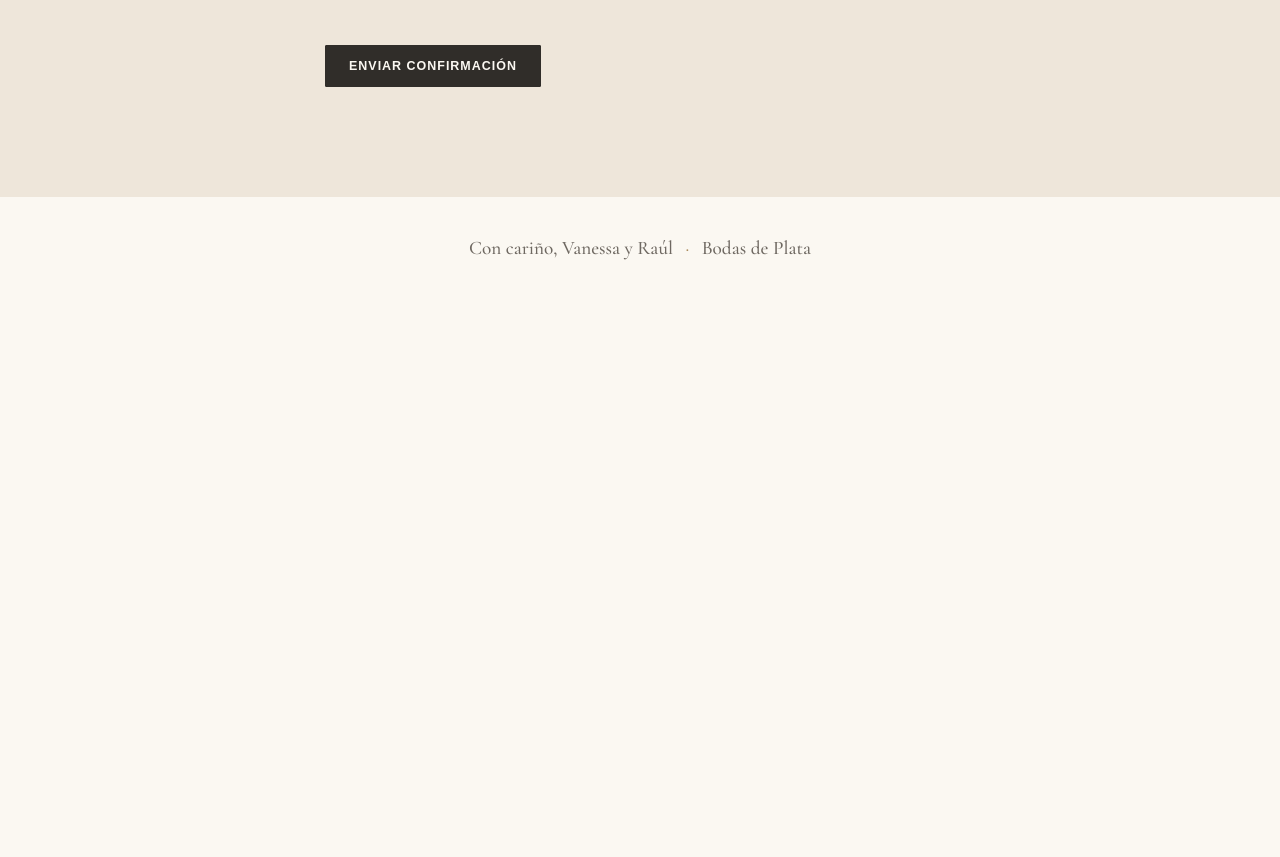
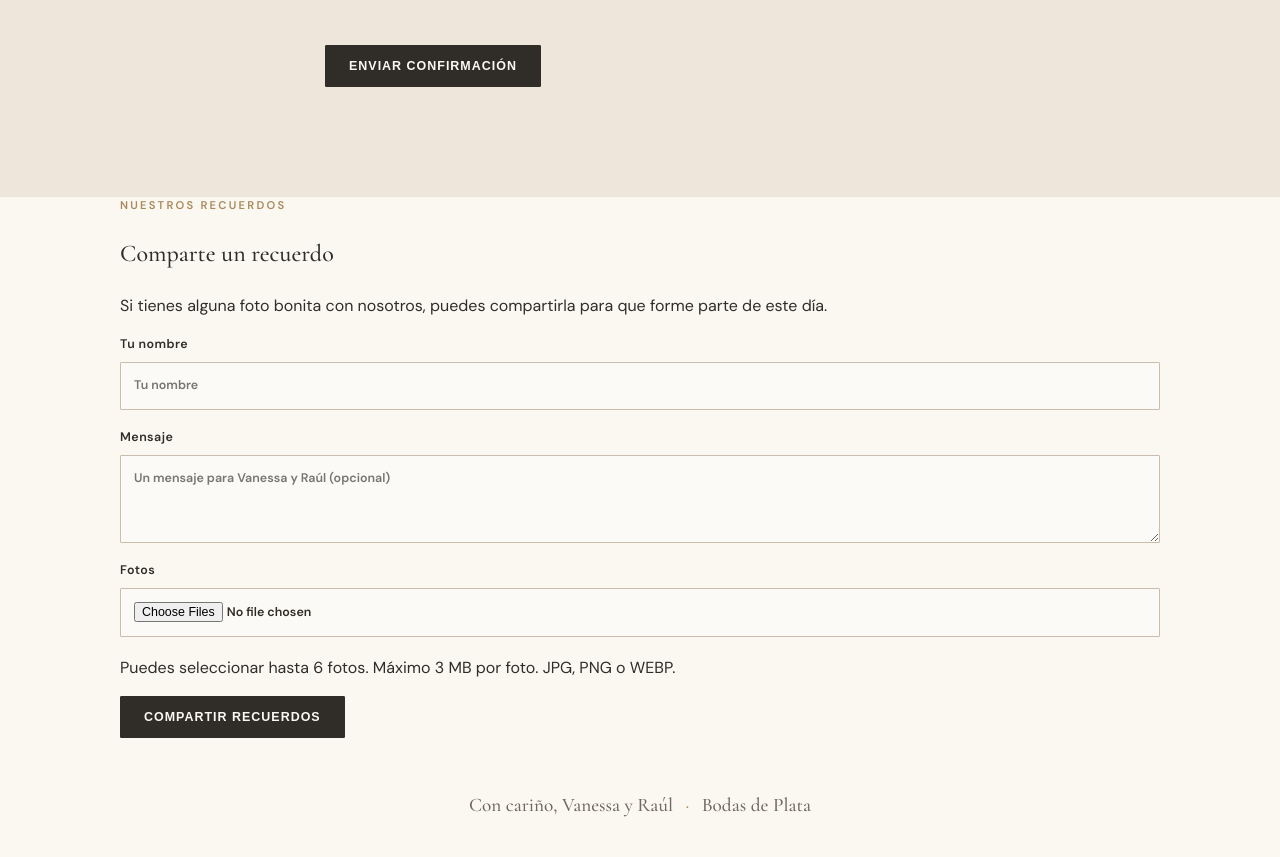
Before and after one commit to joseluistemprado-dotcom/SaveTheDate, a website: page public/index.html in a window 1280 px wide. Shown: the part 3628-4485 px from the top of the page. Before the commit the page ends 3928 px from the top, so only its background shows below. Drawn offline with nearby package versions, Linux system fonts and the light colour scheme; no server answers.

Commit message:
Add memory sharing section with form
Added a new section for sharing memories with a form to submit names, messages, and photos.

```diff
--- a/public/index.html
+++ b/public/index.html
@@ -207,6 +207,82 @@
 
       </div>
     </section>
+<section class="album-section reveal" id="recuerdos">
+
+<div class="wrap">
+
+<p class="eyebrow">Nuestros recuerdos</p>
+
+<h2>Comparte un recuerdo</h2>
+
+<p>
+Si tienes alguna foto bonita con nosotros,
+puedes compartirla para que forme parte de este día.
+</p>
+
+<form id="album-form" class="album-form">
+
+<label>
+Tu nombre
+<input
+type="text"
+name="name"
+maxlength="100"
+required
+placeholder="Tu nombre">
+</label>
+
+<label>
+Mensaje
+<textarea
+name="message"
+maxlength="280"
+rows="3"
+placeholder="Un mensaje para Vanessa y Raúl (opcional)"></textarea>
+</label>
+
+<label>
+Fotos
+<input
+type="file"
+name="photos"
+accept="image/jpeg,image/png,image/webp"
+multiple
+required>
+</label>
+
+<p class="album-help">
+Puedes seleccionar hasta 6 fotos.
+Máximo 3 MB por foto. JPG, PNG o WEBP.
+</p>
+
+<input
+type="text"
+name="website"
+tabindex="-1"
+autocomplete="off"
+aria-hidden="true"
+style="position:absolute;left:-9999px;opacity:0">
+
+<button
+type="submit"
+class="button">
+Compartir recuerdos
+</button>
+
+<p id="album-result" aria-live="polite"></p>
+
+</form>
+
+<div
+id="album-gallery"
+class="album-gallery"
+hidden>
+</div>
+
+</div>
+
+</section>
 
     <footer>
       Con cariño, Vanessa y Raúl
```
